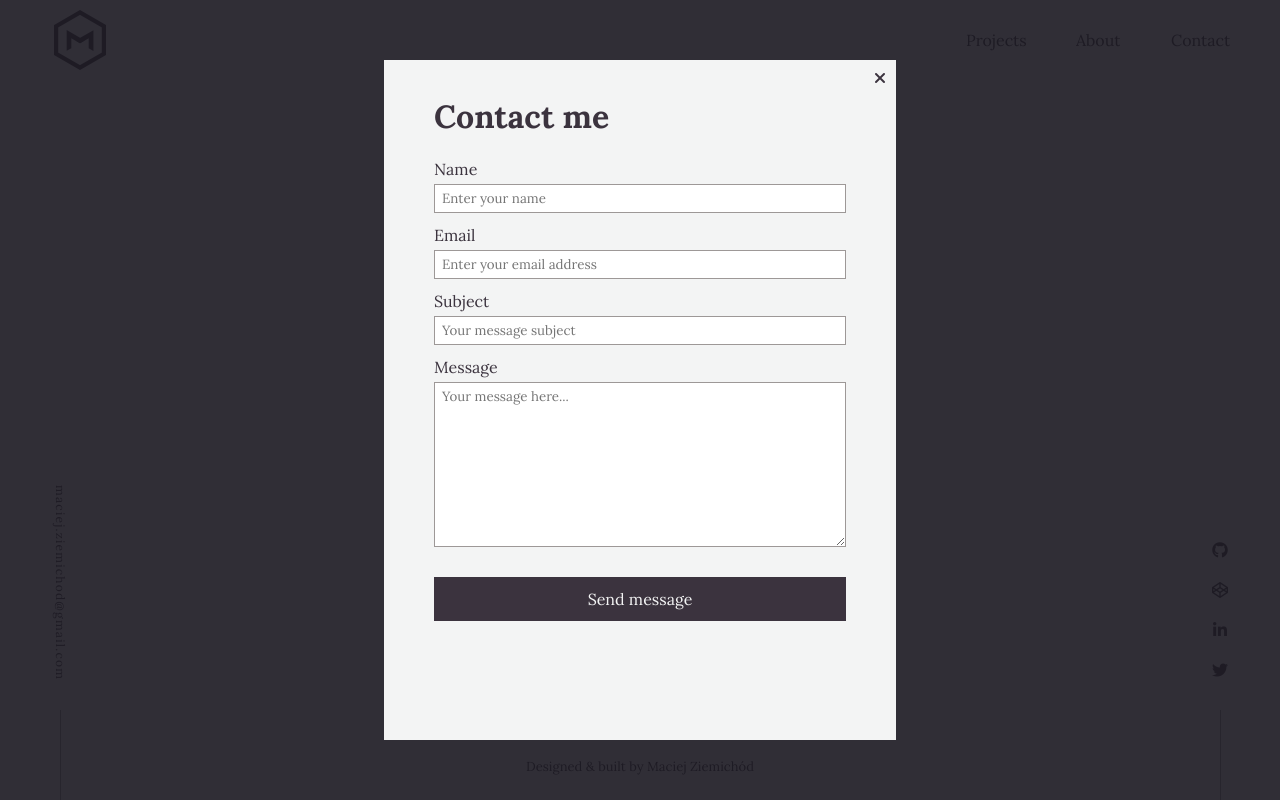
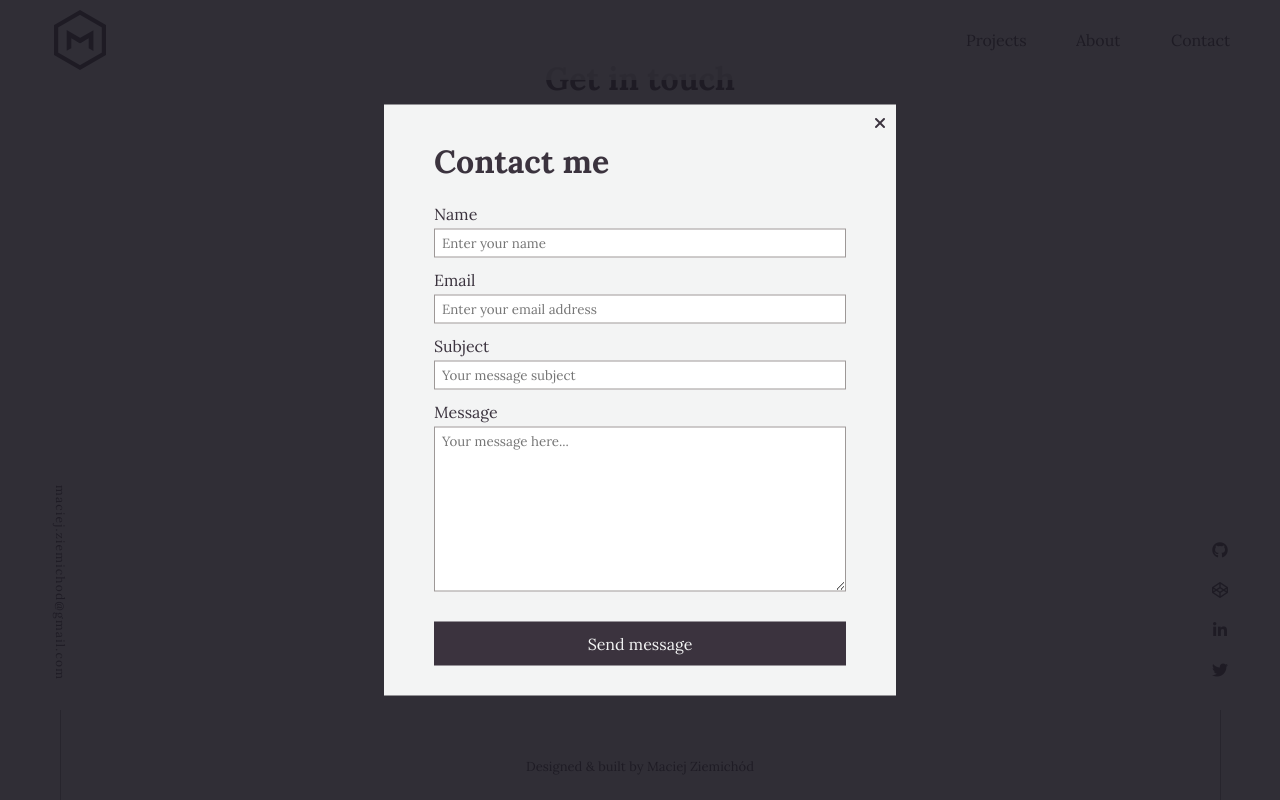
Before and after one commit to maciejziemichod/portfolio, a Vue app: page / in a window 1280 px wide. Both pictures are taken after a click on the button "Contact me". Shown: the part 3303-4103 px from the top of the page. Built offline with nearby package versions, Linux system fonts and the light colour scheme.

Commit message:
feat: managing netlify forms

```diff
--- a/public/index.html
+++ b/public/index.html
@@ -31,6 +31,14 @@
         continue.</strong
       >
     </noscript>
+    <!-- form skeleton for netlify bots-->
+
+    <form name="contact-form" netlify netlify-honeypot="bot-field" hidden>
+      <input type="text" name="name" />
+      <input type="email" name="email" />
+      <textarea name="question"></textarea>
+    </form>
+
     <div id="app"></div>
     <!-- built files will be auto injected -->
   </body>
--- a/src/components/ContactForm.vue
+++ b/src/components/ContactForm.vue
@@ -7,7 +7,13 @@
         </div>
         <div class="content">
           <h2>Contact me</h2>
-          <form action="/" method="POST" @submit.prevent>
+          <form
+            name="contact-form"
+            method="POST"
+            data-netlify="true"
+            honeypot="bot-field"
+          >
+            <input type="hidden" name="form-name" value="contact-form" />
             <label for="name">Name </label>
             <input
               type="text"
@@ -108,8 +114,11 @@ export default {
 
 .form {
   width: 40%;
-  height: 85vh;
-  margin: 7.5vh auto;
+  height: fit-content;
+  position: fixed;
+  top: 50%;
+  left: 50%;
+  transform: translate3d(-50%, -50%, 0);
   background-color: var(--light);
 }
 
@@ -166,6 +175,7 @@ i:hover {
 }
 .content form button {
   margin-top: 30px;
+  margin-bottom: 30px;
   padding: 12px;
   color: var(--light);
   background-color: var(--dark);
```
Also changed, not shown: vue.config.js (+19 -0 lines), 1 other file (tests, documents, lock files or other folders).
